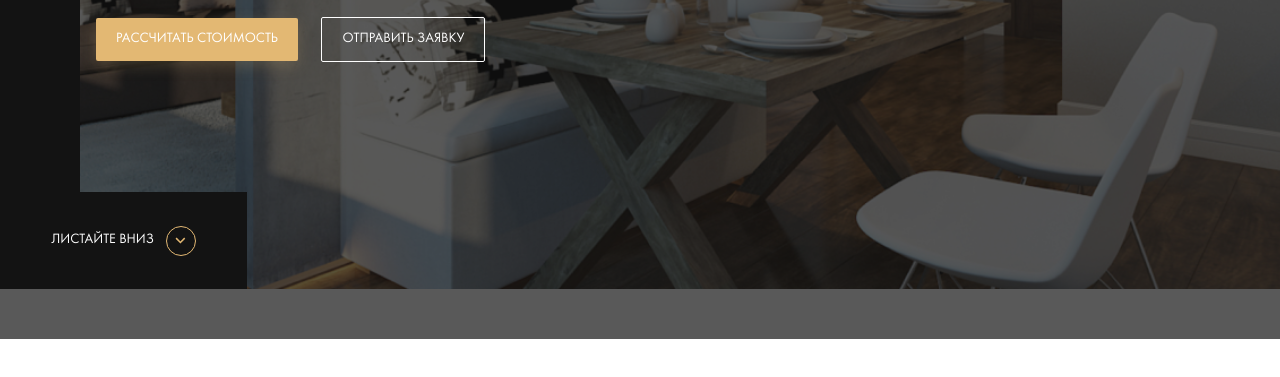
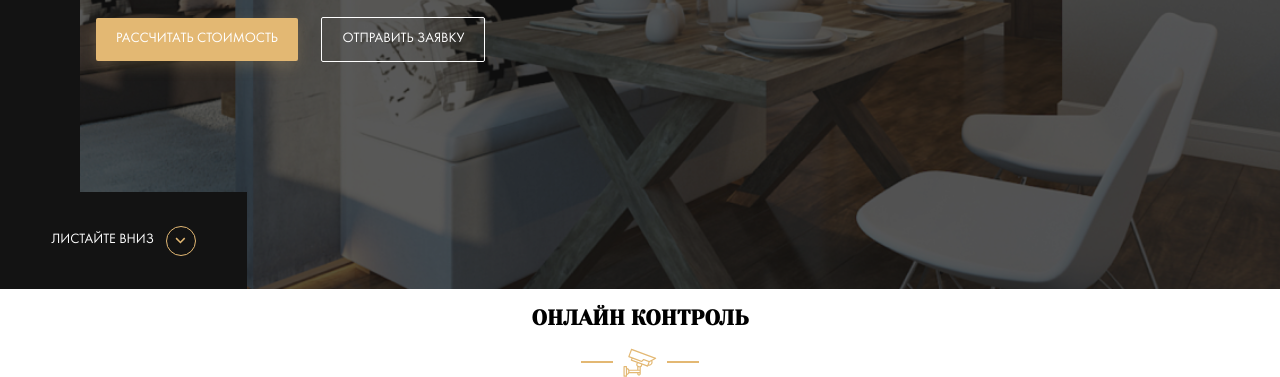
Before and after one commit to evgenia-savenkova/ws_homeworks, a website: page index.html in a window 1280 px wide. Shown: the part 511-888 px from the top of the page. Before the commit the page ends 850 px from the top, so only its background shows below. Drawn offline with Linux system fonts and the light colour scheme; files whose address does not match are found by name.

Commit message:
feat: add section control and move body settings in settings.sass

```diff
--- a/index.html
+++ b/index.html
@@ -38,7 +38,8 @@
             </div>
             <div class="container">
                 <div class="hero__content">
-                    <h1 class="title hero__title">Турецкий ремонт в&nbsp;<span class="title--primary">Ростове-на-дону</span></h1>
+                    <h1 class="title hero__title">Турецкий ремонт в&nbsp;<span
+                            class="title--primary">Ростове-на-дону</span></h1>
                     <p class="hero__text">Получите готовый ремонт под ключ в срок с экономией рабочего времени до 45
                         дней и 20% от стоимости материалов за счет организации работы</p>
                     <button class="button hero__button button--primary">Рассчитать стоимость</button>
@@ -50,7 +51,21 @@
             <a href="#" class="hero__scroll-down">листайте вниз</a>
         </section>
         <!-- /.hero -->
-
+        <section class="section control">
+            <div class="container">
+<div class="section-title">
+    <h2 class="section-title__heading">Онлайн контроль</h2>
+    <!-- /.section-title__heading -->
+    <div class="section-title__image">
+        <img src="img/camera.svg" alt="иконка камеры">
+    </div>
+    <!-- /.section-title__image -->
+</div>
+<!-- /.section-title -->
+            </div>
+            <!-- /.container -->
+        </section>
+        <!-- /.section control -->
 
     </main>
 </body>
--- /dev/null
+++ b/sass/_settings.sass
@@ -0,0 +1,20 @@
+*, *:before, *:after
+    box-sizing: border-box
+body
+    font-family: 'Futura Book', sans-serif
+    font-size: 14px
+.section
+    &-title
+        text-align: center
+        text-transform: uppercase
+        font-family: "Yeseva One", cursive
+        &__image
+            display: flex
+            justify-content: center
+            align-items: center
+            &::after, &::before
+                content: ''
+                width: 32px
+                height: 2px
+                background-color: $primary
+                margin: 0 10px
--- a/sass/style.sass
+++ b/sass/style.sass
@@ -1,15 +1,9 @@
+@import 'variables'
 @import 'fonts'
 @import 'normolize'
-@import 'variables'
 @import 'grid'
 @import 'interface'
+@import 'settings'
 @import 'templates/header'
 @import 'templates/hero'
-
-
-*, *:before, *:after
-    box-sizing: border-box
-
-body
-    font-family: 'Futura Book', sans-serif
-    font-size: 14px
+@import 'templates/control'
--- a/sass/templates/_hero.sass
+++ b/sass/templates/_hero.sass
@@ -10,6 +10,8 @@
     &::before
         content: ''
         position: absolute
+        top: 0
+        left: 0
         width: 100%
         height: 100%
         background-color: rgba($dark, 0.7);
@@ -23,7 +25,7 @@
         margin-right: 20px
     &__instagram
         position: absolute
-        left: 0
+                left: 0
         top: 0
         max-width: 80px
         height: 100%
```
Also changed, not shown: css/style.css, img/camera.svg (added), sass/templates/_control.sass (added).
